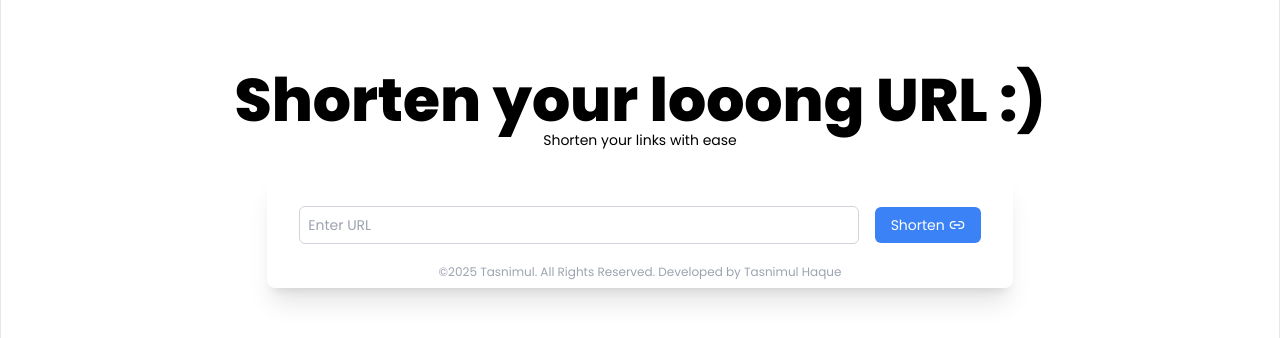
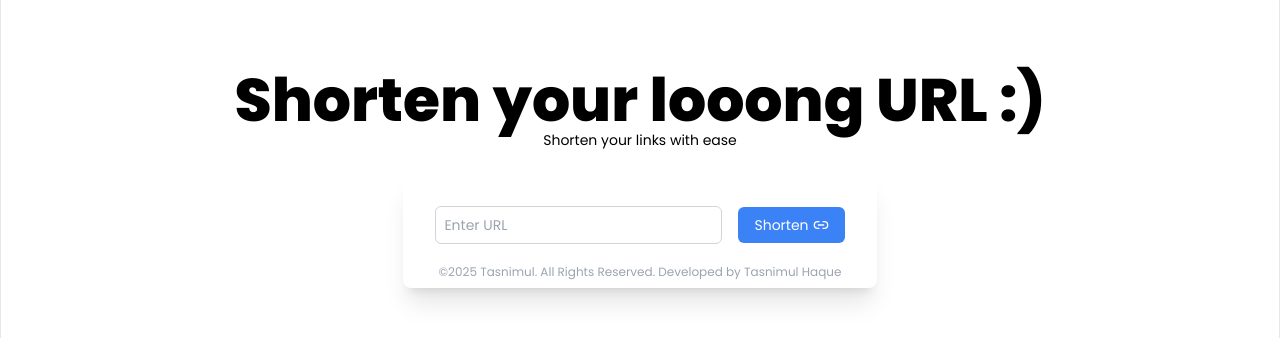
Before and after one commit to tasnimultas67/pro-url-shortner, a Next.js app: page / in a window 1280 px wide. Shown: the part 221-559 px from the top of the page. Built offline with nearby package versions, Linux system fonts and the light colour scheme.

Commit message:
fix: update FlickeringGrid positioning and styling for improved layout on Home page

```diff
--- a/app/page.js
+++ b/app/page.js
@@ -9,16 +9,17 @@ export default function Home() {
     <>
       <div className="relative h-screen w-full overflow-hidden rounded-lg border bg-background py-20">
         <FlickeringGrid
-          className="absolute inset-0 z-0 size-full"
+          className="fixed inset-0 z-0 size-full"
           squareSize={4}
-          gridGap={6}
+          gridGap={1}
           color="#6B7280"
-          maxOpacity={0.5}
-          flickerChance={0.1}
+          maxOpacity={0.4}
+          flickerChance={0.2}
           height={800}
           width={2600}
         />
-        <div className="flex flex-col items-center justify-center m-auto space-y-6 z-[1000] absolute inset-0">
+        <div className=" py-10 md:py-0 z-[100] absolute inset-0 flex flex-col items-center justify-center">
+          <div className="flex flex-col items-center justify-center m-auto space-y-6 ">
             <div className="text-center">
               <SparklesText text="Shorten your looong URL :)" />
               <p className="text-sm ">Shorten your links with ease</p>
@@ -28,7 +29,7 @@ export default function Home() {
             </div>
           </div>
         </div>
-      {/* <div className="bg-slate-100 py-10 md:py-0"></div> */}
+      </div>
     </>
   );
 }
```
Lines whose indentation alone changed are shown as unchanged.
